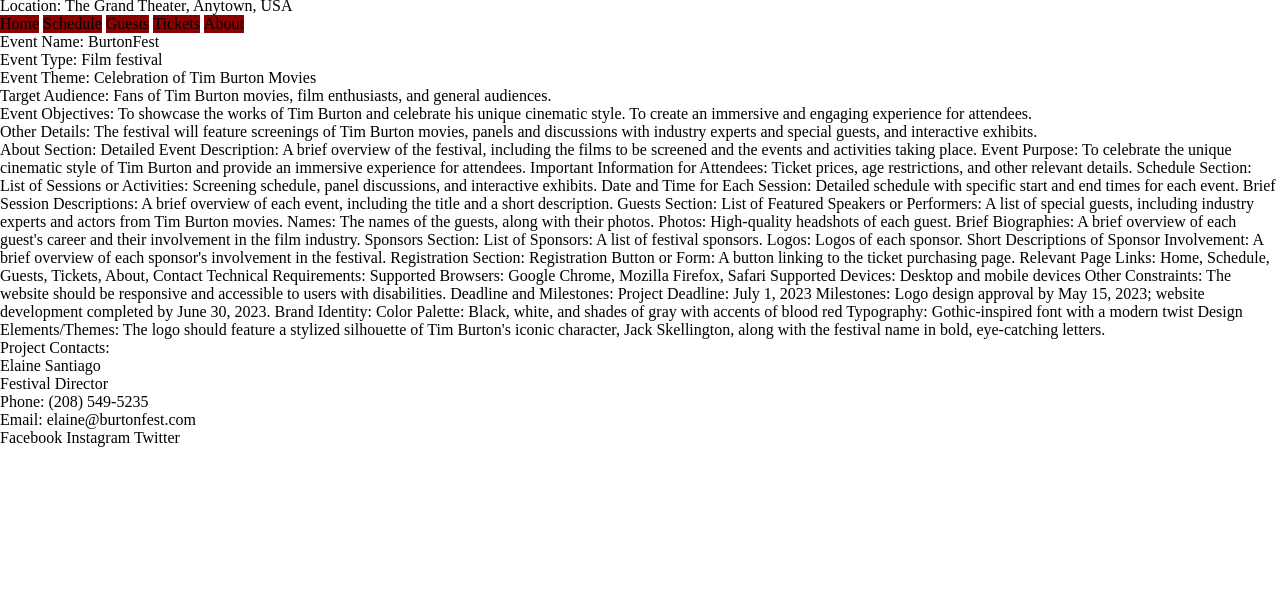
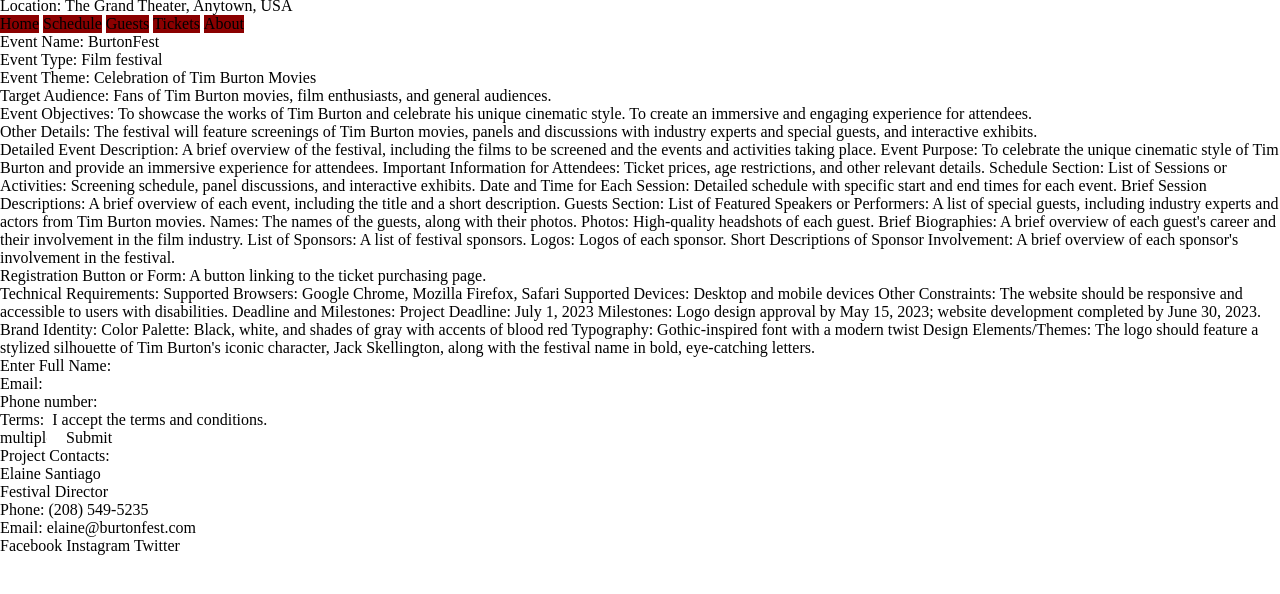
Before and after one commit to AngelinaSchaffer/finalproject, a website: page public/index.html in a window 1280 px wide. Shown: the part 178-772 px from the top of the page. Drawn offline with nearby package versions, Linux system fonts and the light colour scheme; files that its build step writes are made by us from their sources.

Commit message:
almost done

```diff
--- a/public/index.html
+++ b/public/index.html
@@ -38,7 +38,7 @@
     <b>Event Objectives:</b> To showcase the works of Tim Burton and celebrate his unique cinematic style. To create an immersive and engaging experience for attendees.<br>
     <b>Other Details:</b> The festival will feature screenings of Tim Burton movies, panels and discussions with industry experts and special guests, and interactive exhibits.</p>
 </blockquote>
-About Section:
+
 
 Detailed Event Description: A brief overview of the festival, including the films to be screened and the events and activities taking place.
 Event Purpose: To celebrate the unique cinematic style of Tim Burton and provide an immersive experience for attendees.
@@ -54,14 +54,14 @@
 Names: The names of the guests, along with their photos.
 Photos: High-quality headshots of each guest.
 Brief Biographies: A brief overview of each guest's career and their involvement in the film industry.
-Sponsors Section:
+
 
 List of Sponsors: A list of festival sponsors.
 Logos: Logos of each sponsor.
 Short Descriptions of Sponsor Involvement: A brief overview of each sponsor's involvement in the festival.
-Registration Section:
-Registration Button or Form: A button linking to the ticket purchasing page.
-    Relevant Page Links: Home, Schedule, Guests, Tickets, About, Contact
+
+<p>Registration Button or Form: A button linking to the ticket purchasing page.</p>
+
 
 Technical Requirements:
 Supported Browsers: Google Chrome, Mozilla Firefox, Safari
@@ -75,6 +75,30 @@
 Color Palette: Black, white, and shades of gray with accents of blood red
 Typography: Gothic-inspired font with a modern twist
 Design Elements/Themes: The logo should feature a stylized silhouette of Tim Burton's iconic character, Jack Skellington, along with the festival name in bold, eye-catching letters.
+
+<form action="" method="get" class="ticketform">
+    <div class="tic">
+        <label for="name">Enter Full Name: </label>
+        <input type="text" name="name" id="name" required>
+    </div>
+    <div class="em">
+        <label for="email">Email: </label>
+        <input type="email" name="email" id="email" required>
+    </div>
+    <div class="ph">
+        <label for="telNo">Phone number:</label>
+        <input id="telNo" name="telNo" type="tel"/>
+    </div>
+    <label>
+        <p>Terms:
+        <input type="checkbox" name="terms" />
+        I accept the terms and conditions.</p>
+    </label>
+    <p>
+    <input type="number" placeholder="multiple of 10" step="10" min="0" max="100" />
+    <button name="button">Submit</button>
+    </p>
+</form>
 
 <footer>
   <address>
```
